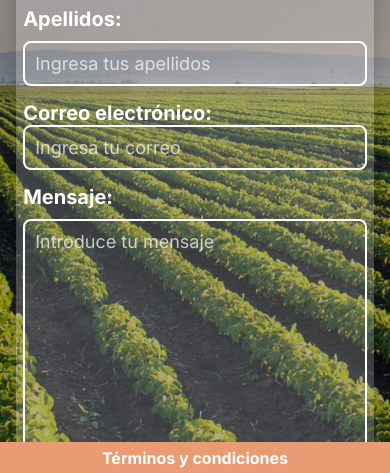
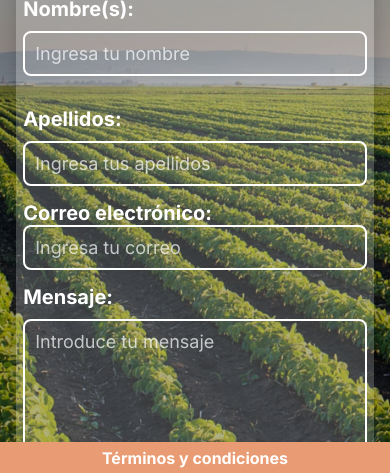
Before and after one commit to InnovaTech-UPC/Landing, a plain HTML site: page contact.html in a window 390 px wide. Shown: the part 302-775 px from the top of the page. Drawn offline with nearby package versions, Linux system fonts and the light colour scheme.

Commit message:
style: fix margin (contact section)

```diff
--- a/contact.css
+++ b/contact.css
@@ -92,6 +92,10 @@ input[type="submit"]:hover {
 
 @media only screen and (max-width: 850px) {
 
+    main {
+        margin-top: 100px;
+    }
+
     h1 {
         font-size: 30px;
         padding-bottom: 0.5rem;
```
